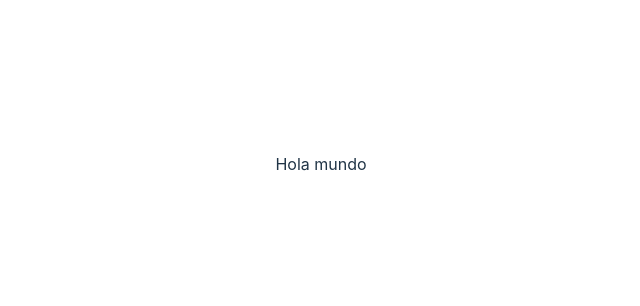
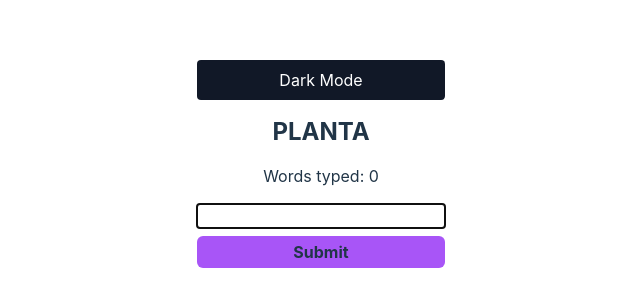
Before and after one commit to matedefalco/wpm, a React (Vite) app: page / in a window 1280 px wide. Shown: the part 236-542 px from the top of the page, without its empty margins (319-959 px from the left). Built offline with nearby package versions, Linux system fonts and the light colour scheme.

Commit message:
Page demo

```diff
--- a/src/App.jsx
+++ b/src/App.jsx
@@ -1,7 +1,67 @@
 import "./App.css"
+import randomWords from "./utils/Words"
+import { useState, useEffect } from "react"
 
 function App() {
-	return <div className="bg-red text-blue">Hola mundo</div>
+	const [characterCount, setCharacterCount] = useState(0)
+	const [buffer, setBuffer] = useState("")
+	const [word, setWord] = useState(
+		() => randomWords[(Math.random() * randomWords.length) | 0]
+	)
+	const [isDarkMode, setIsDarkMode] = useState(false)
+
+	useEffect(() => {
+		const rootElement = document.documentElement
+
+		if (isDarkMode) {
+			rootElement.classList.add("dark")
+		} else {
+			rootElement.classList.remove("dark")
+		}
+	}, [isDarkMode])
+
+	const toggleDarkMode = () => {
+		setIsDarkMode(!isDarkMode)
+	}
+
+	function handleSubmit(event) {
+		event.preventDefault()
+
+		if (buffer === word) {
+			setWord(randomWords[(Math.random() * randomWords.length) | 0])
+			setCharacterCount((characterCount) => characterCount + word.length)
+		}
+		setBuffer("")
+	}
+
+	return (
+		<div className="flex flex-col gap-4">
+			<button
+				className={`px-4 py-2 rounded ${
+					isDarkMode ? "bg-white text-gray-900" : "bg-gray-900 text-white"
+				}`}
+				onClick={toggleDarkMode}
+			>
+				{isDarkMode ? "Light Mode" : "Dark Mode"}
+			</button>
+			<h1 className="font-bold text-2xl">{word.toUpperCase()}</h1>
+			<h2 className="">Words typed: {characterCount}</h2>
+			<form className="flex flex-col gap-2" onSubmit={handleSubmit}>
+				<input
+					autoFocus
+					type="text"
+					value={buffer}
+					onChange={(event) => setBuffer(event.target.value)}
+				/>
+				<button
+					className="bg-purple-500 p-1 font-bold rounded-md"
+					type="submit"
+				>
+					Submit
+				</button>
+			</form>
+		</div>
+	)
 }
 
 export default App
--- /dev/null
+++ b/src/utils/Words.js
@@ -0,0 +1,65 @@
+const randomWords = [
+	"manzana",
+	"pera",
+	"banana",
+	"uva",
+	"naranja",
+	"limon",
+	"kiwi",
+	"fresa",
+	"cereza",
+	"melon",
+	"sandia",
+	"pina",
+	"mango",
+	"papaya",
+	"aguacate",
+	"ciruela",
+	"durazno",
+	"albaricoque",
+	"granada",
+	"arandano",
+	"frambuesa",
+	"mora",
+	"zarzamora",
+	"mandarina",
+	"fruta",
+	"mesa",
+	"silla",
+	"sofa",
+	"cama",
+	"luz",
+	"ventana",
+	"puerta",
+	"piso",
+	"techo",
+	"pared",
+	"cuadro",
+	"reloj",
+	"mesita",
+	"planta",
+	"flor",
+	"lapiz",
+	"papel",
+	"hoja",
+	"libro",
+	"lapicera",
+	"cuaderno",
+	"goma",
+	"regla",
+	"tijeras",
+	"marcador",
+	"carta",
+	"correo",
+	"caja",
+	"foco",
+	"calor",
+	"frío",
+	"llave",
+	"bolsa",
+	"hoja",
+	"gota",
+	"grano",
+]
+
+export default randomWords
```
